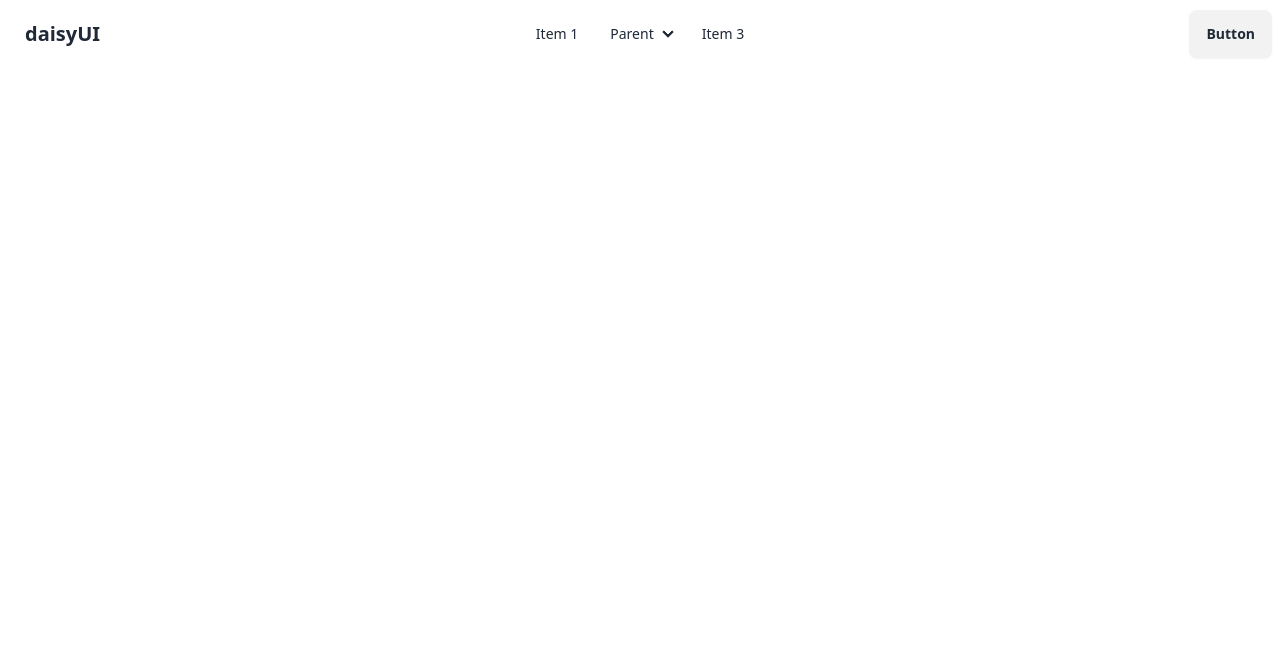
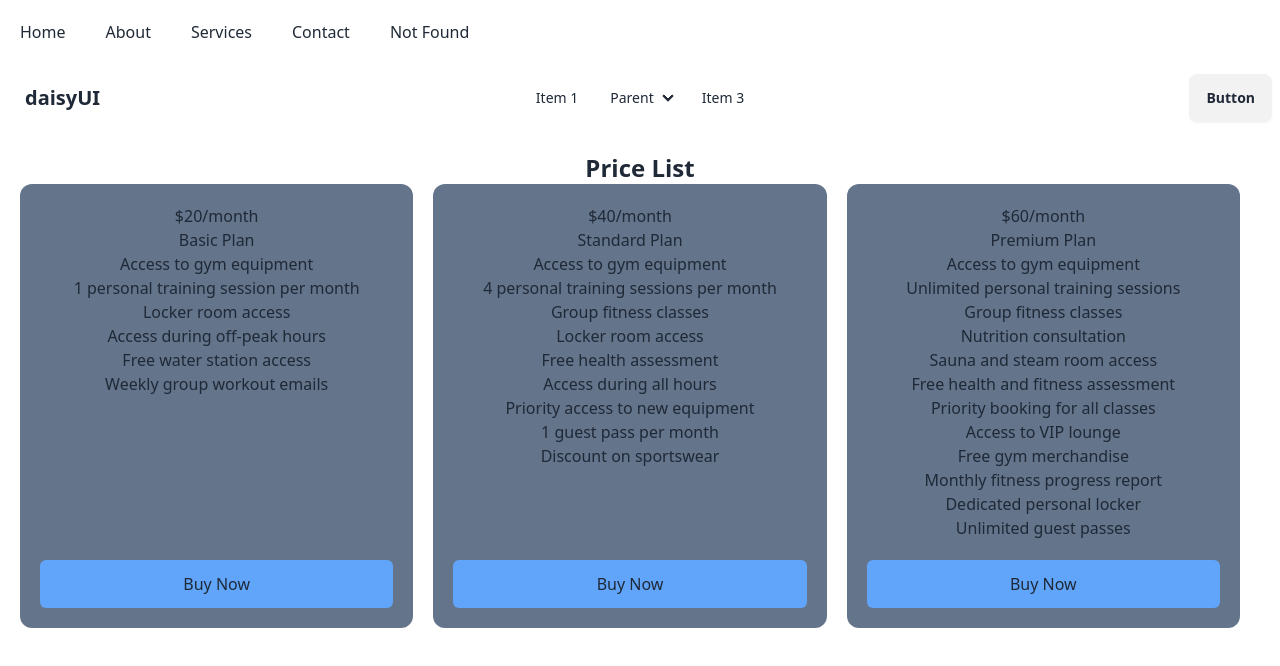
Before and after one commit to RAFIQUL595/tailwind-daisyUI-react, a React (Vite) app: page / in a window 1280 px wide. Before the commit this address had no page. Shown: the top 666 px of the page. Built offline with nearby package versions, Linux system fonts and the light colour scheme.

Commit message:
price list add done

```diff
--- a/src/App.jsx
+++ b/src/App.jsx
@@ -1,12 +1,14 @@
 import "./App.css";
 import NavBar from "./components/NavBar/NavBar";
 import NavBars from "./components/NavBars/NavBars";
+import PriceOptions from "./components/PriceOptions/PriceOptions";
 
 function App() {
   return (
     <>
     <NavBars></NavBars>
       <NavBar></NavBar>
+      <PriceOptions></PriceOptions>
     </>
   );
 }
--- /dev/null
+++ b/src/components/Featur/Featur.jsx
@@ -0,0 +1,13 @@
+import PropTypes from "prop-types";
+
+const Featur = ({featur}) => {
+    return (
+        <div>
+            <p>{featur}</p>
+        </div>
+    );
+};
+Featur.propTypes = {
+    option: PropTypes.string,
+  };
+export default Featur;
--- a/src/components/NavBars/NavBars.jsx
+++ b/src/components/NavBars/NavBars.jsx
@@ -18,7 +18,7 @@ const NavBars = () => {
         {open === true ? <IoMdClose></IoMdClose> : <HiMenuAlt1></HiMenuAlt1>}
       </div>
       <ul
-        className={`md:flex absolute p-5 duration-200
+        className={`md:flex absolute md:static p-5 duration-200
         ${open ? "top-7" : "-top-60"}
         `}
       >
--- /dev/null
+++ b/src/components/PriceOption/PriceOption.jsx
@@ -0,0 +1,25 @@
+import PropTypes from "prop-types";
+import Featur from "../Featur/Featur";
+const PriceOption = ({ option }) => {
+  console.log(option);
+  const { name, price, features } = option;
+  return (
+    <div className="bg-slate-500 mb-5 flex flex-col rounded-xl md:mr-5 p-5 text-center">
+      <h2>
+        <span>{price}</span>
+      </h2>
+      <h2>{name}</h2>
+      <div className="flex-grow">
+      {
+        features.map((featur , i)=> <Featur key={i} featur={featur}></Featur>)
+      }
+      </div>
+      <button className="bg-blue-400 rounded-md p-3 mt-5 w-full hover:bg-blue-700 hover:text-white">Buy Now</button>
+    </div>
+  );
+};
+
+PriceOption.propTypes = {
+  option: PropTypes.object,
+};
+export default PriceOption;
--- /dev/null
+++ b/src/components/PriceOptions/PriceOptions.jsx
@@ -0,0 +1,67 @@
+import PriceOption from "../PriceOption/PriceOption";
+
+const PriceOptions = () => {
+  const gymPlans = [
+    {
+      id: 1,
+      name: "Basic Plan",
+      price: "$20/month",
+      features: [
+        "Access to gym equipment",
+        "1 personal training session per month",
+        "Locker room access",
+        "Access during off-peak hours",
+        "Free water station access",
+        "Weekly group workout emails",
+      ],
+    },
+    {
+      id: 2,
+      name: "Standard Plan",
+      price: "$40/month",
+      features: [
+        "Access to gym equipment",
+        "4 personal training sessions per month",
+        "Group fitness classes",
+        "Locker room access",
+        "Free health assessment",
+        "Access during all hours",
+        "Priority access to new equipment",
+        "1 guest pass per month",
+        "Discount on sportswear",
+      ],
+    },
+    {
+      id: 3,
+      name: "Premium Plan",
+      price: "$60/month",
+      features: [
+        "Access to gym equipment",
+        "Unlimited personal training sessions",
+        "Group fitness classes",
+        "Nutrition consultation",
+        "Sauna and steam room access",
+        "Free health and fitness assessment",
+        "Priority booking for all classes",
+        "Access to VIP lounge",
+        "Free gym merchandise",
+        "Monthly fitness progress report",
+        "Dedicated personal locker",
+        "Unlimited guest passes",
+      ],
+    },
+  ];
+
+  return (
+    <div className="m-5">
+      <h1 className="text-2xl font-extrabold text-center">Price List</h1>
+      <div className="grid md:grid-cols-3">
+      {gymPlans.map((option) => (
+        <PriceOption key={option.id} option={option}></PriceOption>
+      ))}
+      </div>
+    </div>
+  );
+};
+
+export default PriceOptions;
```
